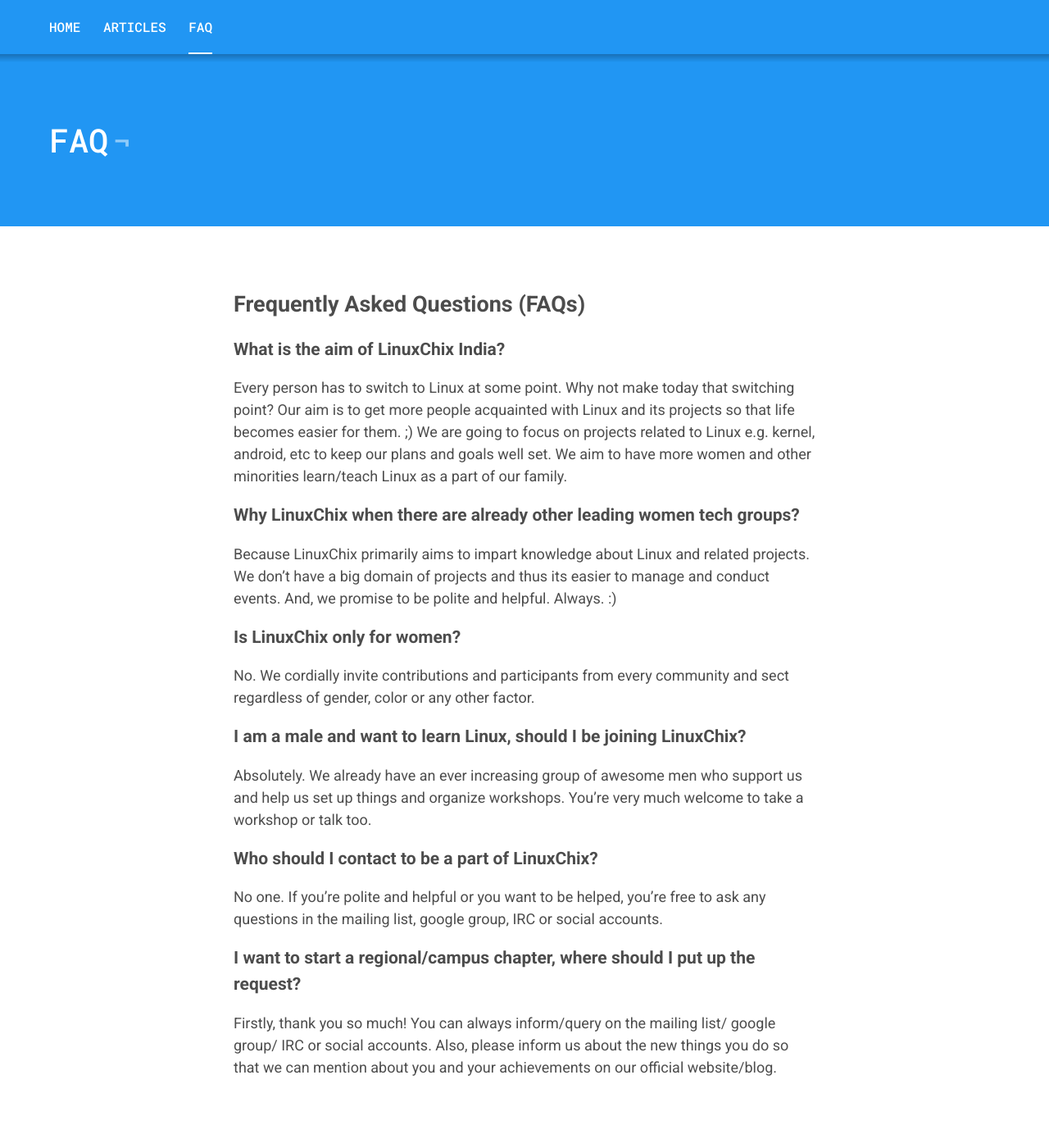
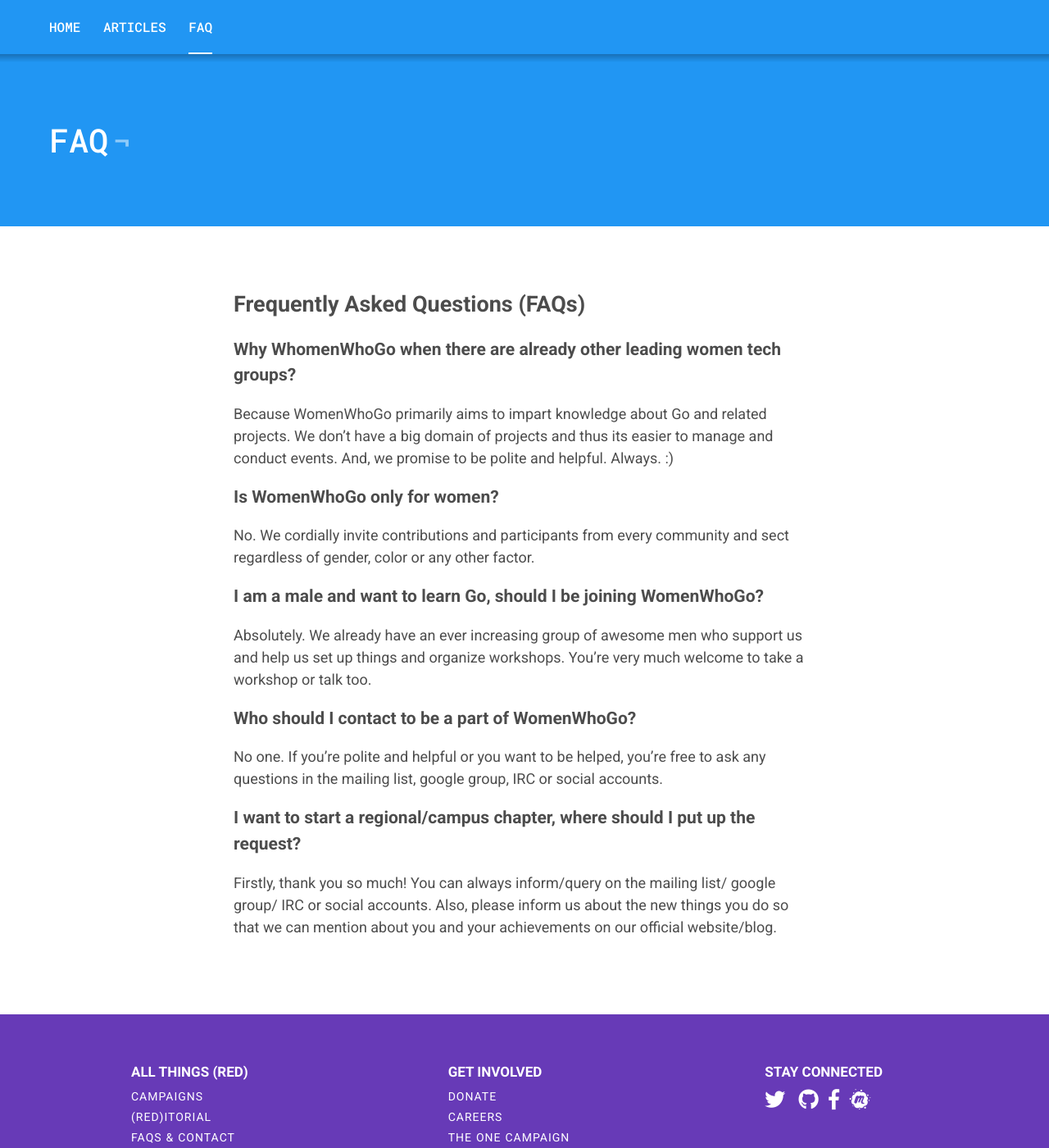
Before and after one commit to utkarsh2102/womenwhogo, a Jekyll site: the page built from _pages/faq.markdown, in a window 1280 px wide and 1400 px high. Shown: the whole window at 82% size. Built offline with Jekyll 4.4.1, drawn with Linux system fonts in a browser that asks for light colours; nearby versions of some CDN libraries.

Commit message:
Update faq.markdown

```diff
--- a/_pages/faq.markdown
+++ b/_pages/faq.markdown
@@ -6,23 +6,19 @@ permalink: /FAQ/
 
 ## Frequently Asked Questions (FAQs)
 
-### What is the aim of LinuxChix India?
+### Why WhomenWhoGo when there are already other leading women tech groups?
 
-Every person has to switch to Linux at some point. Why not make today that switching point? Our aim is to get more people acquainted with Linux and its projects so that life becomes easier for them. ;) We are going to focus on projects related to Linux e.g. kernel, android, etc to keep our plans and goals well set. We aim to have more women and other minorities learn/teach Linux as a part of our family.
+Because WomenWhoGo primarily aims to impart knowledge about Go and related projects. We don't have a big domain of projects and thus its easier to manage and conduct events. And, we promise to be polite and helpful. Always. :)
 
-### Why LinuxChix when there are already other leading women tech groups?
-
-Because LinuxChix primarily aims to impart knowledge about Linux and related projects. We don't have a big domain of projects and thus its easier to manage and conduct events. And, we promise to be polite and helpful. Always. :)
-
-### Is LinuxChix only for women?
+### Is WomenWhoGo only for women?
 
 No. We cordially invite contributions and participants from every community and sect regardless of gender, color or any other factor.
 
-### I am a male and want to learn Linux, should I be joining LinuxChix?
+### I am a male and want to learn Go, should I be joining WomenWhoGo?
 
 Absolutely. We already have an ever increasing group of awesome men who support us and help us set up things and organize workshops. You're very much welcome to take a workshop or talk too.
 
-### Who should I contact to be a part of LinuxChix?
+### Who should I contact to be a part of WomenWhoGo?
 
 No one. If you're polite and helpful or you want to be helped, you're free to ask any questions in the mailing list, google group, IRC or social accounts.
 
```
